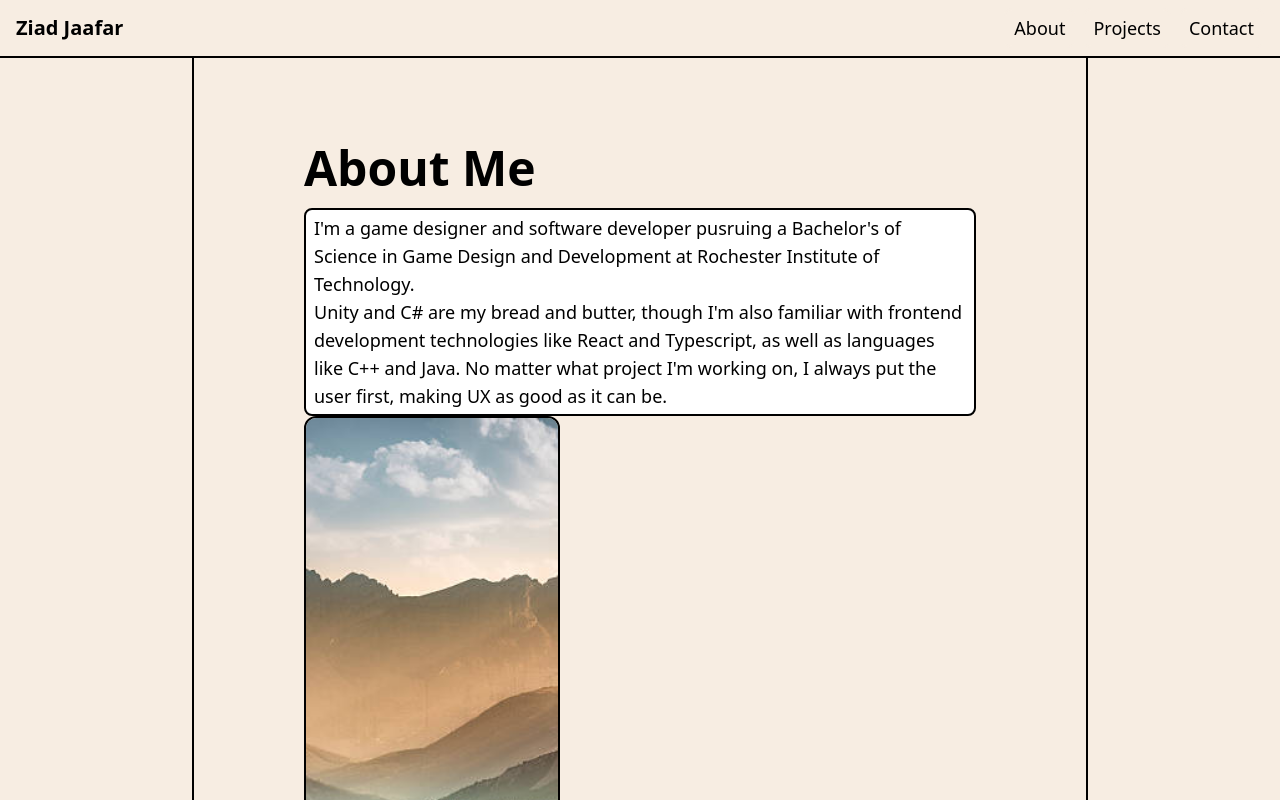
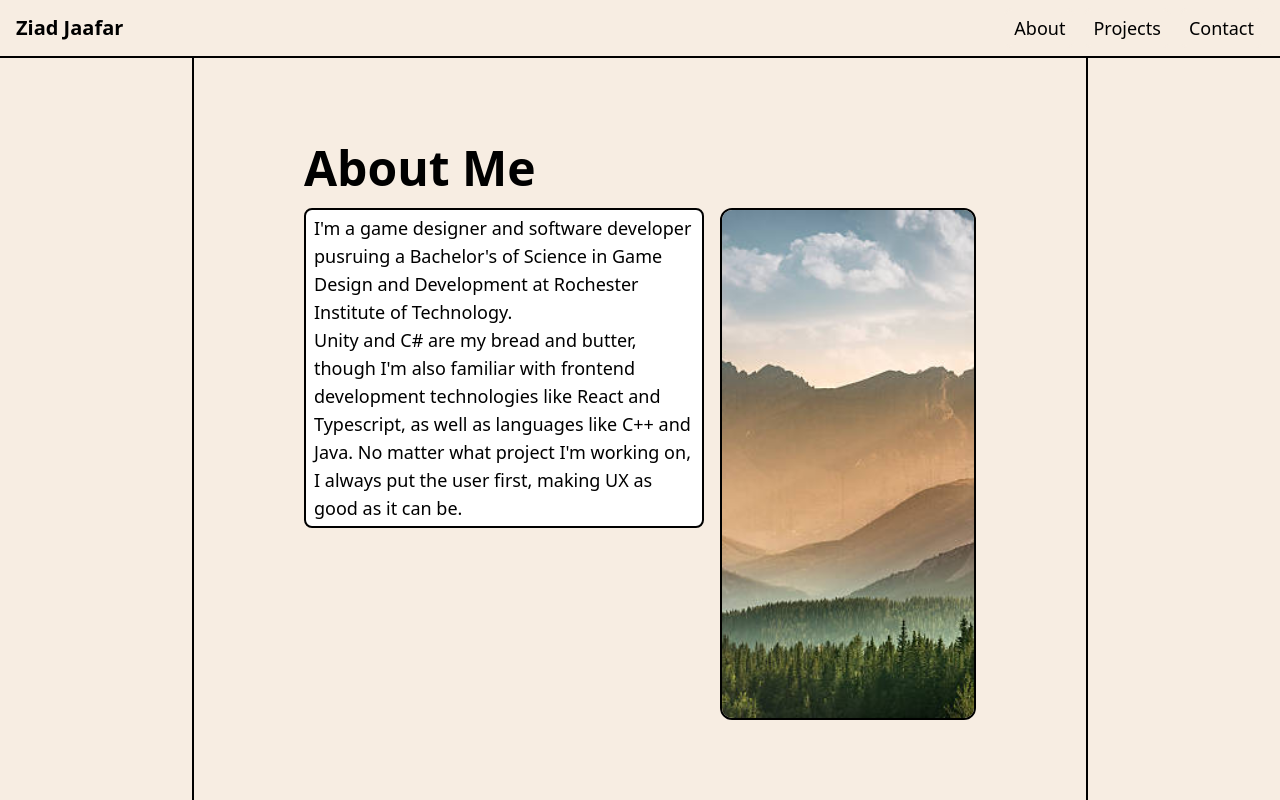
Before and after one commit to Ziad-J05/Portfolio-Site, a React (Vite) app: page /about in a window 1280 px wide. Shown: the top 800 px of the page. Built offline with nearby package versions, Linux system fonts and the light colour scheme.

Commit message:
fixed about section layout a little

```diff
--- a/src/components/AboutSection.tsx
+++ b/src/components/AboutSection.tsx
@@ -11,7 +11,7 @@ export default function AboutSection({content}: {content: string[]}){
 
 
     return(
-        <div className="border-2 rounded-lg bg-white px-2 py-1">
+        <div className="border-2 rounded-lg bg-white px-2 py-1 h-fit">
             {aboutText}
         </div>
     )
--- a/src/pages/AboutPage.tsx
+++ b/src/pages/AboutPage.tsx
@@ -21,7 +21,7 @@ export default function AboutPage() {
         <ContentContainer
           content={[
             <SectionHeading text="About Me" />,
-            <div className='grid grid-columns-2 grid-rows-1'>
+            <div className='flex gap-4'>
               <AboutSection content={aboutSectionContent}/>
               <img
                 className="block w-64 h-128 object-cover border-2 rounded-xl"
```
